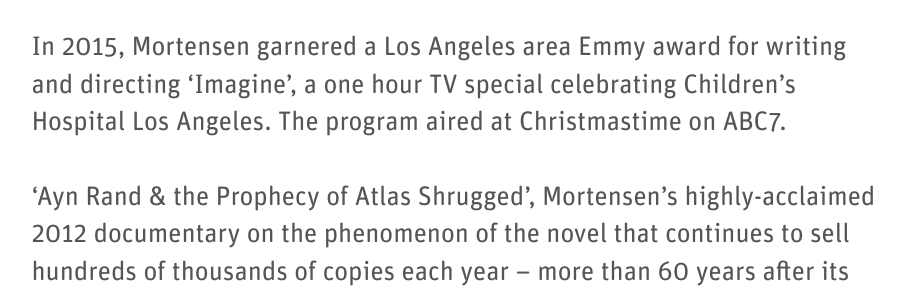
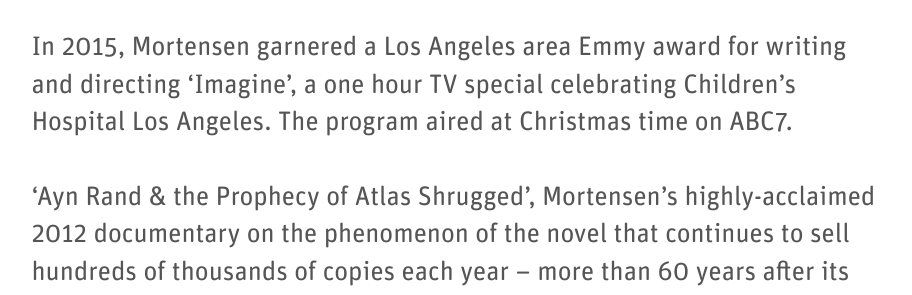
Before and after one commit to jsbarkema/mad-universe.com, a Jekyll site: the page built from profile.markdown, in a window 1280 px wide and 900 px high, scrolled down 832 px. Shown: the part 226-521 px from the top of the window, without its empty margins (183-1095 px from the left). Built offline with Jekyll 4.4.1, drawn with Linux system fonts in a browser that asks for light colours.

Commit message:
Updated Profile

```diff
--- a/profile.markdown
+++ b/profile.markdown
@@ -70,9 +70,9 @@
 
 Mortensen’s previous documentary:  ‘The Moneychangers – or Shylock’s History of Moneylending’ – a brief history of banking leading up to and beyond the 2008 financial crisis premiered last fall with theatrical screenings in San Francisco, Dallas, Philadelphia, New York, Denver and Los Angeles and is now available on iTunes and Amazon.
 
-In 2015, Mortensen garnered a Los Angeles area Emmy award for writing and directing ‘Imagine’, a one hour TV special celebrating Children’s Hospital Los Angeles.  The program aired at Christmastime on ABC7.
+In 2015, Mortensen garnered a Los Angeles area Emmy award for writing and directing ‘Imagine’, a one hour TV special celebrating Children’s Hospital Los Angeles. The program aired at Christmas time on ABC7.
 
-‘Ayn Rand & the Prophecy of Atlas Shrugged’, Mortensen’s highly-acclaimed  2012 documentary on the phenomenon of the novel that continues to sell hundreds of thousands of copies each year – more than 60 years after its first publication.  The documentary screened in more than one hundred U.S. cities and subsequently on Netflix.  It can be seen now on most digital platforms including iTunes and Amazon.
+‘Ayn Rand & the Prophecy of Atlas Shrugged’, Mortensen’s highly-acclaimed  2012 documentary on the phenomenon of the novel that continues to sell hundreds of thousands of copies each year – more than 60 years after its first publication. The documentary screened in more than one hundred U.S. cities and subsequently on Netflix. It can be seen now on most digital platforms including iTunes and Amazon.
 
 In addition to his independent film career, Mortensen has written, produced and directed more than 100 hours of documentary and reality programming for television. His programs have appeared on History Channel, A&E, Discovery, TLC, BET, VH-1, TV-One, Lifetime Network, Fox Sports, ESPN, Travel Channel, Versus. GSN, TNN, Spike, et al.
 
```
